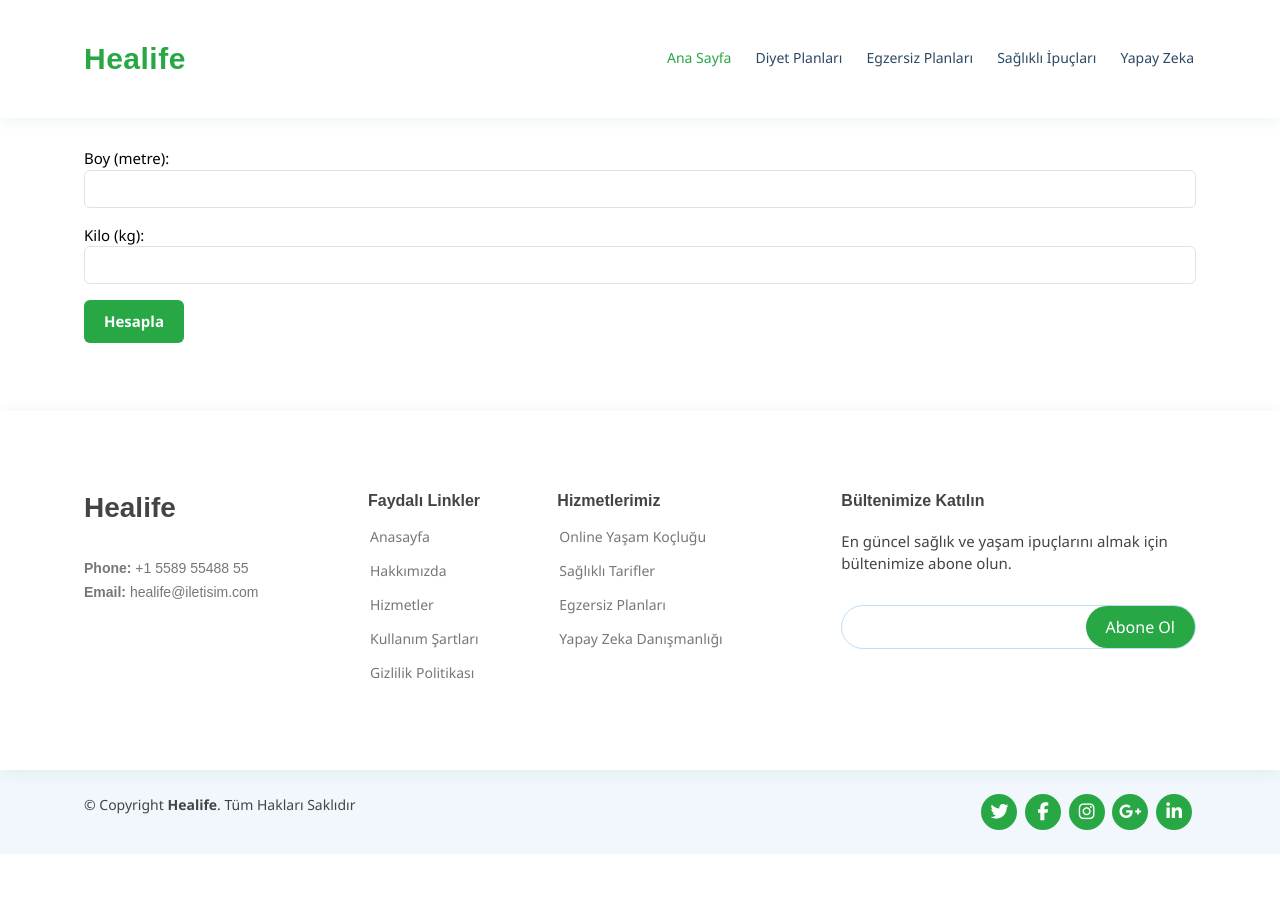
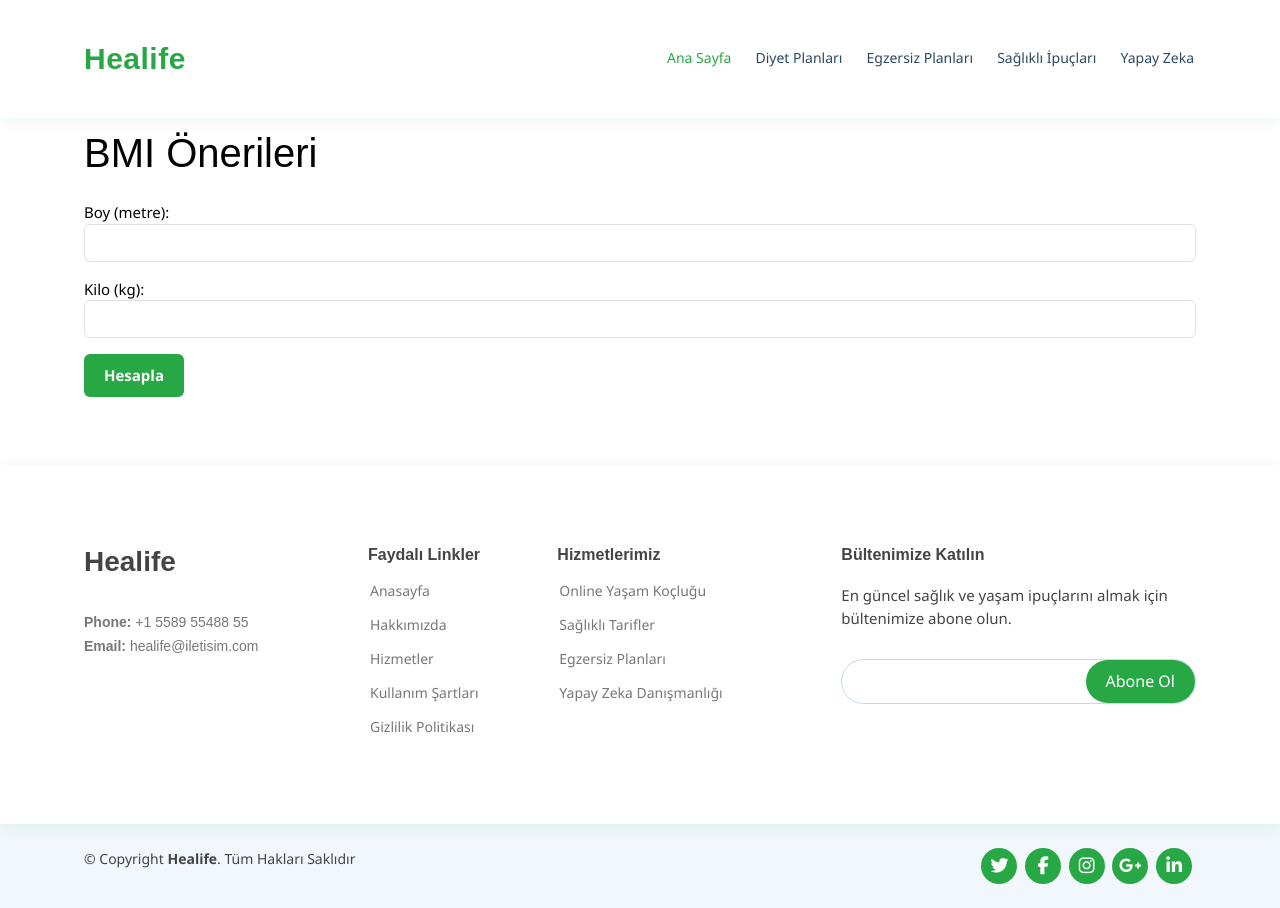
Before and after one commit to bsenurbas/PROJE, a Django app: page /bmi-recommendations/ in a window 1280 px wide. Shown: the part 41-949 px from the top of the page. Before the commit the page ends 895 px from the top, so only its background shows below. Run offline with Django 4.2, Linux system fonts and the light colour scheme; some libraries are stand-ins or nearby versions.

Commit message:
Css değişiklikleri

```diff
--- a/Proje/pages/urls.py
+++ b/Proje/pages/urls.py
@@ -1,5 +1,5 @@
 from django.urls import path
-from .views import HomePageView, register, diets_page, training_page, recipies_page, get_bmi_recommendation, recipe_detail, workout_detail
+from .views import HomePageView, register, diets_page, training_page, recipies_page, get_bmi_recommendation, recipe_detail, workout_detail, ipucu_page
 from . import views
 from .views import export_recipe
 from .views import export_workout
@@ -21,4 +21,5 @@
     path('files/', views.file_list, name='file_list'),
     path('export_recipe/<int:recipe_id>/', export_recipe, name='export_recipe'),
     path('export_workout/<int:workout_id>/', export_workout, name='export_workout'),
+    path('ipucları/', ipucu_page, name='ipucu_page'),
 ]
--- a/Proje/pages/views.py
+++ b/Proje/pages/views.py
@@ -106,6 +106,9 @@
 def contact_page(request):
     return render(request, 'contact.html')
 
+def ipucu_page(request):
+    return render(request, 'ipucları.html')
+
 def get_bmi_recommendation(request):
     user_bmi = None
     category = None
--- a/Proje/static/login.css
+++ b/Proje/static/login.css
@@ -22,7 +22,7 @@
 .person {
     width: 100px;
     margin-left: 47.2%;
-    margin-top: 10%;
+    margin-top: 9%;
 }
 
 .kutu:hover {
--- a/Proje/templates/bmi_recommendations.html
+++ b/Proje/templates/bmi_recommendations.html
@@ -10,6 +10,9 @@
     <link rel="stylesheet" href="{% static 'assets/vendor/fontawesome-free/css/all.min.css' %}">
     <link href="{% static 'home.css' %}" rel="stylesheet">
     <style>
+        #main{
+            margin-top: 8%;
+        }
         .btn-green {
             background-color: #28a745;
             color: white;
@@ -80,7 +83,7 @@
                     <li><a class="nav-link scrollto active" href="{% url 'home' %}">Ana Sayfa</a></li>
                     <li><a class="nav-link scrollto" href="{% url 'diets_page' %}">Diyet Planları</a></li>
                     <li><a class="nav-link scrollto" href="{% url 'training_page' %}">Egzersiz Planları</a></li>
-                    <li><a class="nav-link scrollto" href="#">Sağlıklı İpuçları</a></li>
+                    <li><a class="nav-link scrollto" href="{% url 'ipucu_page' %}">Sağlıklı İpuçları</a></li>
                     <li><a class="nav-link scrollto" href="#">Yapay Zeka</a></li>
                 </ul>
                 <i class="bi bi-list mobile-nav-toggle"></i>
--- a/Proje/templates/file_list.html
+++ b/Proje/templates/file_list.html
@@ -10,6 +10,9 @@
     <link rel="stylesheet" href="{% static 'assets/vendor/fontawesome-free/css/all.min.css' %}">
     <link href="{% static 'home.css' %}" rel="stylesheet">
     <style>
+        #main{
+            margin-top: 8%;
+        }
         .btn {
             background-color: #28a745;
             color: white;
--- a/Proje/templates/upload_file.html
+++ b/Proje/templates/upload_file.html
@@ -9,6 +9,9 @@
     <link rel="stylesheet" href="{% static 'assets/vendor/fontawesome-free/css/all.min.css' %}">
     <link href="{% static 'home.css' %}" rel="stylesheet">
     <style>
+        #main{
+            margin-top: 8%;
+        }
         .btn {
             background-color: #28a745;
             color: white;
```
